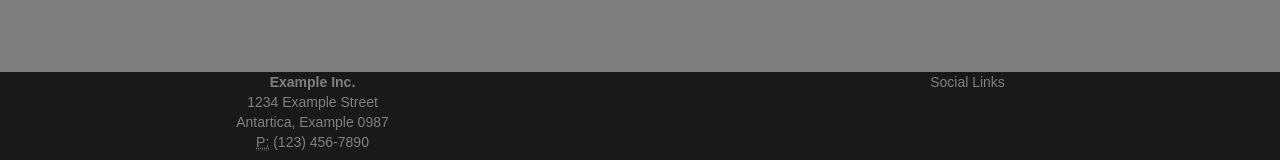
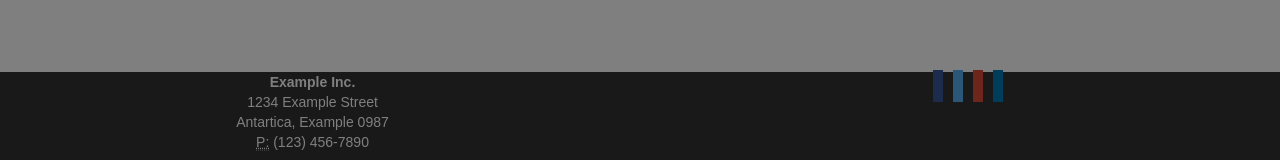
Before and after one commit to chandanbc/player-stats, a React (Create React App) app: page / in a window 1280 px wide. Shown: the part 598-758 px from the top of the page. Built offline with nearby package versions, Linux system fonts and the light colour scheme; what redux-axios-middleware would draw is missing.

Commit message:
style chanhges

```diff
--- a/public/index.html
+++ b/public/index.html
@@ -5,16 +5,12 @@
     <meta name="viewport" content="width=device-width, initial-scale=1, shrink-to-fit=no">
     <meta name="theme-color" content="#000000">
     <!-- Latest compiled and minified CSS -->
-    <link rel="stylesheet" href="https://maxcdn.bootstrapcdn.com/bootstrap/3.3.7/css/bootstrap.min.css"
-          integrity="sha384-BVYiiSIFeK1dGmJRAkycuHAHRg32OmUcww7on3RYdg4Va+PmSTsz/K68vbdEjh4u"
-          crossorigin="anonymous">
+    <link rel="stylesheet" href="https://maxcdn.bootstrapcdn.com/bootstrap/3.3.7/css/bootstrap.min.css" >
+    <!-- <link rel="stylesheet" href="https://cdnjs.cloudflare.com/ajax/libs/font-awesome/4.7.0/css/font-awesome.min.css"> -->
 
     <title>Player Board</title>
   </head>
   <body>
-    <noscript>
-      You need to enable JavaScript to run this app.
-    </noscript>
     <div id="root"></div>
 
   </body>
--- a/src/App.css
+++ b/src/App.css
@@ -1,14 +1,12 @@
 html body .container-fluid , .app-body{
   position: absolute;
-  top: 50px;
+  top: 30px;
   bottom: 30px;
   right: 0;
   left: 0;
   overflow-y: auto;
 }
-.container-fluid{
-  width: 100% !important;
-}
+
 
 .profile-img{
   height: 40px;
@@ -28,3 +26,46 @@ html body .container-fluid , .app-body{
   bottom: 0;
   height: 130px;
 }
+
+.fa {
+  padding: 5px;
+  font-size: 20px;
+  width: 50px;
+  height: 30px;
+  text-align: center;
+  text-decoration: none;
+  margin: 0px 5px;
+}
+
+.fa:hover {
+    opacity: 0.7;
+}
+
+.fa-facebook {
+  background: #3B5998;
+  color: white;
+}
+
+.fa-twitter {
+  background: #55ACEE;
+  color: white;
+}
+
+.fa-google {
+  background: #dd4b39;
+  color: white;
+}
+
+.fa-linkedin {
+  background: #007bb5;
+  color: white;
+}
+
+@media only screen and (max-width: 620px) {
+  html body .container-fluid, .app-body{
+    top: 70px;
+  }
+  .navbar .navbar-inverse{
+    z-index: 99;
+  }
+}
--- a/src/components/footer.jsx
+++ b/src/components/footer.jsx
@@ -12,7 +12,10 @@ const Footer = () =>
     </address>
     </Col>
 <Col xs={12} md={6}>
-    Social Links
+<a href="#" className="fa fa-facebook"></a>
+<a href="#" className="fa fa-twitter"></a>
+<a href="#" className="fa fa-google"></a>
+<a href="#" className="fa fa-linkedin"></a>
 </Col>
 </Row>
 </footer>
--- a/src/components/header.jsx
+++ b/src/components/header.jsx
@@ -17,10 +17,6 @@ const Header = ({userData,handleOnSelect}) =>
 <Navbar.Collapse>
   <Nav pullRight>
   {Object.keys(userData).length>0 &&
-    // <NavItem eventKey={1} href="#">
-    //   Login
-    // </NavItem>
-
 
     <NavDropdown eventKey={3} title={
 
--- a/src/components/profile.jsx
+++ b/src/components/profile.jsx
@@ -5,24 +5,24 @@ import {Grid,Row,Col} from 'react-bootstrap';
 
 const Profile=({userInfo})=>
 
-<Grid className='container-fluid'>
+<Grid>
 <Row className="show-grid">
 
-        <Col md={6} >
+        <Col md={3} >
            <label>UserName</label>:{userInfo.fullname}
         </Col>
 
-        <Col md={6} >
+        <Col md={3} >
             <label>Email</label>:ajsjajsa
         </Col>
 </Row>
 <Row className="show-grid">
 
-        <Col md={6}>
+        <Col md={3}>
            <label>Designation</label>:{userInfo.designation}
         </Col>
 
-    <Col md={6}>
+    <Col md={3}>
     <label>Country</label>:{userInfo.country}
 
     </Col>
```
